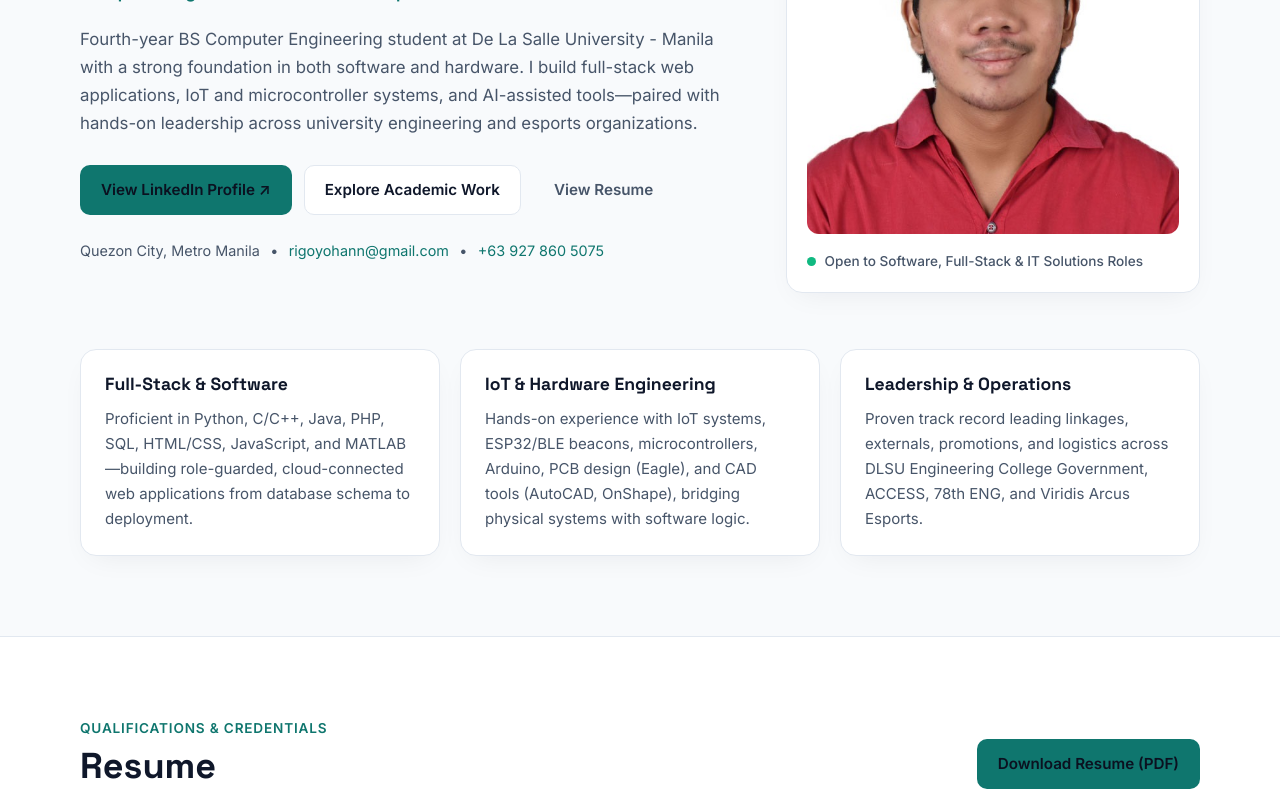
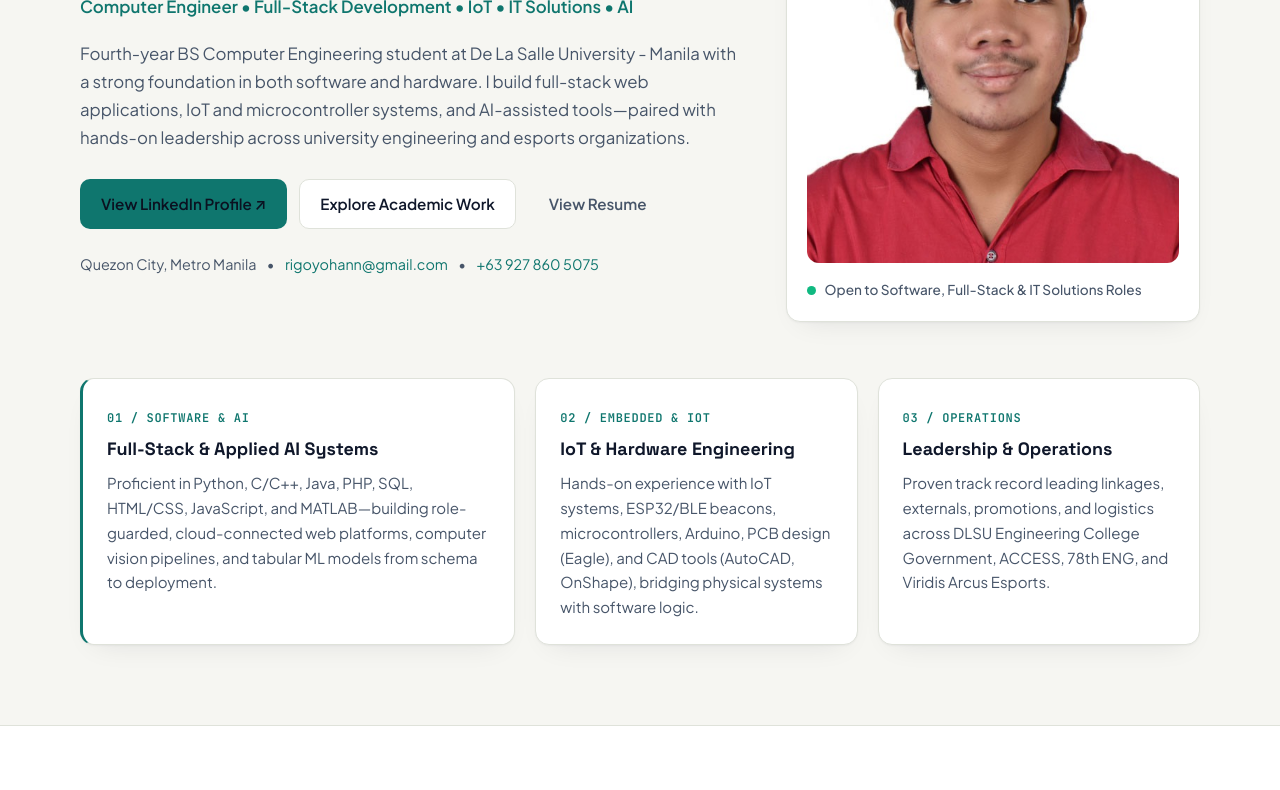
Before and after one commit to yhonnah/career-eportfolio, a plain HTML site: page index.html in a window 1280 px wide. Shown: the part 313-1103 px from the top of the page. Drawn offline with Linux system fonts and the light colour scheme.

Commit message:
Apply Astryx design polish and Modern Web Guidance standards

```diff
--- a/index.html
+++ b/index.html
@@ -7,10 +7,11 @@
   <meta name="description" content="Career e-Portfolio of Yohann Elijah C. Rigo — BS Computer Engineering student at De La Salle University - Manila specializing in Full-Stack Development, IT Solutions, Hardware, and AI." />
   <link rel="preconnect" href="https://fonts.googleapis.com" />
   <link rel="preconnect" href="https://fonts.gstatic.com" crossorigin />
-  <link href="https://fonts.googleapis.com/css2?family=Inter:wght@400;500;600;700&family=Space+Grotesk:wght@500;600;700&display=swap" rel="stylesheet" />
+  <link href="https://fonts.googleapis.com/css2?family=JetBrains+Mono:wght@400;500;600&family=Plus+Jakarta+Sans:wght@400;500;600;700&family=Space+Grotesk:wght@500;600;700&display=swap" rel="stylesheet" />
   <link rel="stylesheet" href="styles.css" />
 </head>
 <body>
+  <a href="#main-content" class="skip-link">Skip to main content</a>
   <header class="site-header" id="top">
     <nav class="nav-container" aria-label="Primary navigation">
       <a href="#top" class="brand">
@@ -34,7 +35,7 @@
     </nav>
   </header>
 
-  <main>
+  <main id="main-content">
     <!-- Hero / Self-Introduction -->
     <section class="hero section" id="about">
       <div class="container hero-grid">
@@ -62,7 +63,7 @@
         </div>
 
         <div class="hero-photo-card">
-          <img src="assets/headshot.jpg" alt="Yohann Elijah C. Rigo" class="hero-headshot" />
+          <img src="assets/headshot.jpg" alt="Yohann Elijah C. Rigo" class="hero-headshot" width="400" height="420" fetchpriority="high" decoding="async" />
           <div class="status-pill">
             <span class="status-dot"></span>
             Open to Software, Full-Stack &amp; IT Solutions Roles
@@ -70,17 +71,20 @@
         </div>
       </div>
 
-      <!-- Core Pillars -->
+      <!-- Core Pillars (Asymmetric Bento) -->
       <div class="container pillars-grid">
-        <article class="pillar-card">
-          <h3>Full-Stack &amp; Software</h3>
-          <p>Proficient in Python, C/C++, Java, PHP, SQL, HTML/CSS, JavaScript, and MATLAB—building role-guarded, cloud-connected web applications from database schema to deployment.</p>
+        <article class="pillar-card pillar-featured">
+          <span class="pillar-index">01 / SOFTWARE &amp; AI</span>
+          <h3>Full-Stack &amp; Applied AI Systems</h3>
+          <p>Proficient in Python, C/C++, Java, PHP, SQL, HTML/CSS, JavaScript, and MATLAB—building role-guarded, cloud-connected web platforms, computer vision pipelines, and tabular ML models from schema to deployment.</p>
         </article>
         <article class="pillar-card">
+          <span class="pillar-index">02 / EMBEDDED &amp; IOT</span>
           <h3>IoT &amp; Hardware Engineering</h3>
           <p>Hands-on experience with IoT systems, ESP32/BLE beacons, microcontrollers, Arduino, PCB design (Eagle), and CAD tools (AutoCAD, OnShape), bridging physical systems with software logic.</p>
         </article>
         <article class="pillar-card">
+          <span class="pillar-index">03 / OPERATIONS</span>
           <h3>Leadership &amp; Operations</h3>
           <p>Proven track record leading linkages, externals, promotions, and logistics across DLSU Engineering College Government, ACCESS, 78th ENG, and Viridis Arcus Esports.</p>
         </article>
@@ -183,10 +187,10 @@
             <span class="section-kicker">Coursework, Thesis &amp; Capstone</span>
             <h2>Academic Work Samples</h2>
           </div>
-          <div class="filter-tabs" role="tablist" aria-label="Filter academic samples">
-            <button class="filter-btn active" data-filter="all">All</button>
-            <button class="filter-btn" data-filter="software">Software &amp; AI</button>
-            <button class="filter-btn" data-filter="hardware">AR &amp; Hardware</button>
+          <div class="filter-tabs" role="group" aria-label="Filter academic samples">
+            <button class="filter-btn active" data-filter="all" aria-pressed="true">All</button>
+            <button class="filter-btn" data-filter="software" aria-pressed="false">Software &amp; AI</button>
+            <button class="filter-btn" data-filter="hardware" aria-pressed="false">AR &amp; Hardware</button>
           </div>
         </div>
 
@@ -220,7 +224,7 @@
 
           <article class="project-card" data-category="software">
             <div class="project-media project-media-img">
-              <img src="assets/asterisko-screenshot.png" alt="Asterisko Artisan Coffee Inventory Management System login screen" />
+              <img src="assets/asterisko-screenshot.png" alt="Asterisko Artisan Coffee Inventory Management System login screen" loading="lazy" decoding="async" />
             </div>
             <div class="project-body">
               <div class="project-tags">
@@ -405,7 +409,7 @@
 
               <article class="gallery-card">
                 <div class="gallery-media gallery-media-img">
-                  <img src="assets/access-promos.jpg" alt="ACCESS BYTE 2026 Beyond Your Technical Expertise event photo" />
+                  <img src="assets/access-promos.jpg" alt="ACCESS BYTE 2026 Beyond Your Technical Expertise event photo" loading="lazy" decoding="async" />
                 </div>
                 <div class="gallery-caption">
                   <h4>ACCESS Event Pubs &amp; Campaigns</h4>
--- a/script.js
+++ b/script.js
@@ -53,8 +53,12 @@
   filterBtns.forEach((btn) => {
     btn.addEventListener("click", () => {
       const filter = btn.dataset.filter;
-      filterBtns.forEach((b) => b.classList.remove("active"));
+      filterBtns.forEach((b) => {
+        b.classList.remove("active");
+        b.setAttribute("aria-pressed", "false");
+      });
       btn.classList.add("active");
+      btn.setAttribute("aria-pressed", "true");
 
       projectCards.forEach((card) => {
         const match = filter === "all" || card.dataset.category === filter;
--- a/styles.css
+++ b/styles.css
@@ -1,30 +1,31 @@
 :root {
-  --bg: #f8fafc;
+  --bg: #f6f6f2;
   --bg-alt: #ffffff;
   --surface: #ffffff;
-  --surface-muted: #f1f5f9;
+  --surface-muted: #eceee8;
   --text: #0f172a;
   --text-muted: #475569;
-  --border: #e2e8f0;
+  --border: #dfe2da;
   --accent: #0f766e;
   --accent-hover: #0d9488;
   --accent-soft: rgba(15, 118, 110, 0.1);
-  --shadow: 0 10px 30px -12px rgba(15, 23, 42, 0.08);
-  --radius: 16px;
+  --shadow: 0 1px 2px rgba(15, 23, 42, 0.04), 0 12px 28px -16px rgba(15, 23, 42, 0.12);
+  --radius: 14px;
+  --font-mono: "JetBrains Mono", ui-monospace, SFMono-Regular, Menlo, Consolas, monospace;
 }
 
 [data-theme="dark"] {
-  --bg: #0b1120;
-  --bg-alt: #111827;
-  --surface: #1e293b;
-  --surface-muted: #0f172a;
-  --text: #f8fafc;
+  --bg: #090d16;
+  --bg-alt: #0f1624;
+  --surface: #131c2e;
+  --surface-muted: #0b1120;
+  --text: #f1f5f9;
   --text-muted: #94a3b8;
-  --border: #334155;
+  --border: #233047;
   --accent: #2dd4bf;
   --accent-hover: #5eead4;
   --accent-soft: rgba(45, 212, 191, 0.12);
-  --shadow: 0 12px 32px -12px rgba(0, 0, 0, 0.45);
+  --shadow: 0 1px 2px rgba(0, 0, 0, 0.2), 0 16px 36px -18px rgba(0, 0, 0, 0.55);
 }
 
 *,
@@ -39,16 +40,42 @@ html {
 
 body {
   margin: 0;
-  font-family: "Inter", system-ui, -apple-system, sans-serif;
+  font-family: "Plus Jakarta Sans", system-ui, -apple-system, sans-serif;
   background: var(--bg);
   color: var(--text);
   line-height: 1.65;
   transition: background 0.2s ease, color 0.2s ease;
 }
 
+.skip-link {
+  position: absolute;
+  top: -100%;
+  left: 1rem;
+  z-index: 100;
+  padding: 0.6rem 1rem;
+  border-radius: 8px;
+  background: var(--accent);
+  color: #090d16;
+  font-weight: 700;
+  font-size: 0.9rem;
+}
+
+.skip-link:focus {
+  top: 1rem;
+}
+
+:focus-visible {
+  outline: 2px solid var(--accent);
+  outline-offset: 3px;
+}
+
+section[id] {
+  scroll-margin-top: 84px;
+}
+
 h1, h2, h3, h4 {
-  font-family: "Space Grotesk", "Inter", sans-serif;
-  line-height: 1.2;
+  font-family: "Space Grotesk", "Plus Jakarta Sans", sans-serif;
+  line-height: 1.18;
   margin: 0 0 0.75rem;
 }
 
@@ -62,7 +89,7 @@ a:hover {
 }
 
 code {
-  font-family: ui-monospace, SFMono-Regular, Menlo, Consolas, monospace;
+  font-family: var(--font-mono);
   font-size: 0.875em;
   background: var(--surface-muted);
   padding: 0.15rem 0.4rem;
@@ -76,6 +103,13 @@ code {
 
 .section {
   padding: 5rem 0;
+}
+
+#resume,
+#academic,
+#experience {
+  content-visibility: auto;
+  contain-intrinsic-size: 1px 700px;
 }
 
 .section-alt {
@@ -347,7 +381,7 @@ code {
 .pillars-grid {
   margin-top: 3.5rem;
   display: grid;
-  grid-template-columns: repeat(3, 1fr);
+  grid-template-columns: 1.35fr 1fr 1fr;
   gap: 1.25rem;
 }
 
@@ -357,10 +391,30 @@ code {
   border-radius: var(--radius);
   padding: 1.5rem;
   box-shadow: var(--shadow);
+  transition: border-color 0.18s ease, transform 0.18s ease;
+}
+
+.pillar-card:hover {
+  border-color: var(--accent);
+  transform: translateY(-2px);
+}
+
+.pillar-featured {
+  border-left: 3px solid var(--accent);
+}
+
+.pillar-index {
+  display: inline-block;
+  font-family: var(--font-mono);
+  font-size: 0.75rem;
+  font-weight: 600;
+  letter-spacing: 0.06em;
+  color: var(--accent);
+  margin-bottom: 0.55rem;
 }
 
 .pillar-card h3 {
-  font-size: 1.1rem;
+  font-size: 1.12rem;
 }
 
 .pillar-card p {
@@ -1029,3 +1083,16 @@ code {
     display: flex;
   }
 }
+
+@media (prefers-reduced-motion: reduce) {
+  html {
+    scroll-behavior: auto;
+  }
+
+  *,
+  *::before,
+  *::after {
+    animation-duration: 0.01ms !important;
+    transition-duration: 0.01ms !important;
+  }
+}
```
